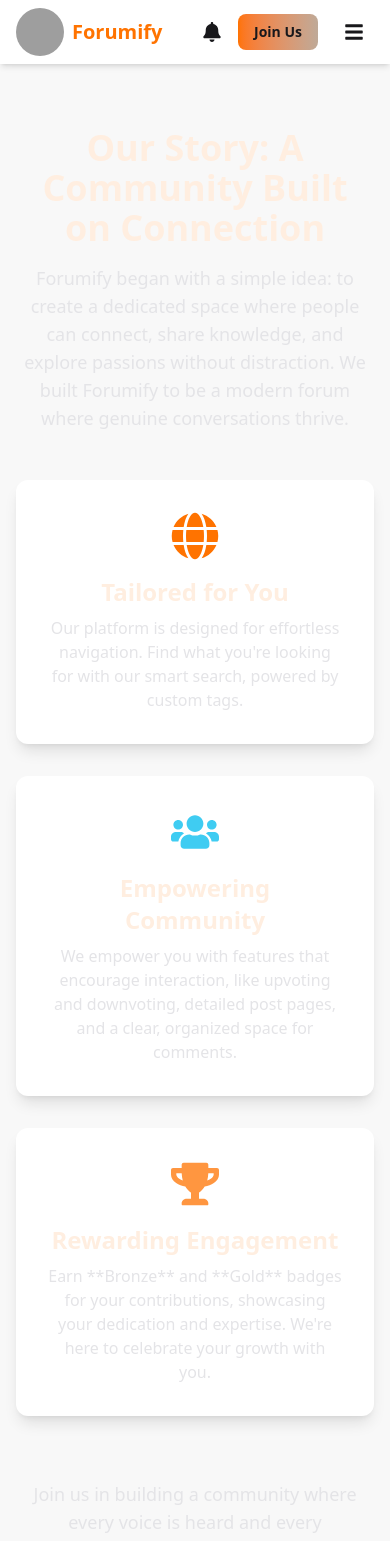
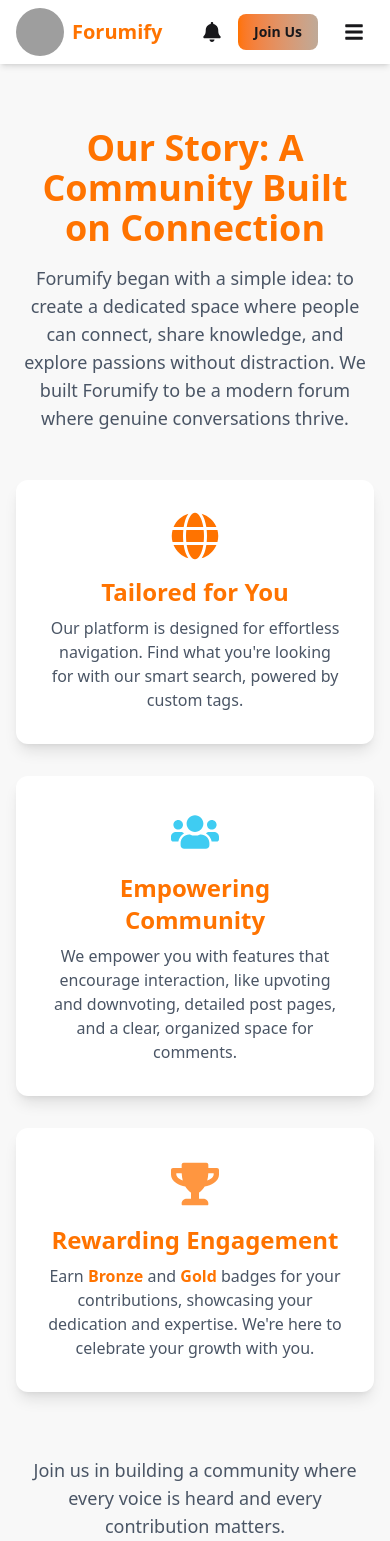
Before and after one commit to sinclaire-white/forumify-client, a React (Vite) app: page /about in a window 390 px wide. Shown: the top 1541 px of the page. Built offline with nearby package versions, Linux system fonts and the light colour scheme; no server answers; grey boxes are pictures that could not be loaded.

Commit message:
fixed some color issues

```diff
--- a/src/components/About.jsx
+++ b/src/components/About.jsx
@@ -1,4 +1,3 @@
-
 import { FaUsers, FaGlobe, FaTrophy } from 'react-icons/fa';
 
 const About = () => {
@@ -7,8 +6,9 @@ const About = () => {
       <div className="container px-4 mx-auto md:px-8">
         {/* Header Section */}
         <div className="mb-12 text-center">
-          <h1 className="text-4xl font-bold md:text-5xl text-neutral">Our Story: A Community Built on Connection</h1>
-          <p className="max-w-3xl mx-auto mt-4 text-lg text-neutral-content">
+          <h1 className="text-4xl font-bold md:text-5xl text-primary">Our Story: A Community Built on Connection</h1>
+
+          <p className="max-w-3xl mx-auto mt-4 text-lg text-gray-600">
             Forumify began with a simple idea: to create a dedicated space where people can connect, share knowledge, and explore passions without distraction. We built Forumify to be a modern forum where genuine conversations thrive.
           </p>
         </div>
@@ -20,8 +20,9 @@ const About = () => {
             <div className="flex justify-center mb-4 text-primary">
               <FaGlobe className="text-5xl" />
             </div>
-            <h2 className="text-2xl font-semibold text-neutral">Tailored for You</h2>
-            <p className="mt-2 text-neutral-content">
+            <h2 className="text-2xl font-semibold text-primary">Tailored for You</h2>
+
+            <p className="mt-2 text-gray-600">
               Our platform is designed for effortless navigation. Find what you're looking for with our smart search, powered by custom tags.
             </p>
           </div>
@@ -31,8 +32,9 @@ const About = () => {
             <div className="flex justify-center mb-4 text-secondary">
               <FaUsers className="text-5xl" />
             </div>
-            <h2 className="text-2xl font-semibold text-neutral">Empowering Community</h2>
-            <p className="mt-2 text-neutral-content">
+            <h2 className="text-2xl font-semibold text-primary">Empowering Community</h2>
+
+            <p className="mt-2 text-gray-600">
               We empower you with features that encourage interaction, like upvoting and downvoting, detailed post pages, and a clear, organized space for comments.
             </p>
           </div>
@@ -42,16 +44,18 @@ const About = () => {
             <div className="flex justify-center mb-4 text-accent">
               <FaTrophy className="text-5xl" />
             </div>
-            <h2 className="text-2xl font-semibold text-neutral">Rewarding Engagement</h2>
-            <p className="mt-2 text-neutral-content">
-              Earn **Bronze** and **Gold** badges for your contributions, showcasing your dedication and expertise. We're here to celebrate your growth with you.
+            <h2 className="text-2xl font-semibold text-primary">Rewarding Engagement</h2>
+
+            <p className="mt-2 text-gray-600">
+              Earn <strong className="font-bold text-primary">Bronze</strong> and <strong className="font-bold text-primary">Gold</strong> badges for your contributions, showcasing your dedication and expertise. We're here to celebrate your growth with you.
             </p>
           </div>
         </div>
 
         {/* Call to Action */}
         <div className="mt-16 text-center">
-          <p className="text-lg text-neutral-content">
+          {/* Fix: Changed text-neutral-content to a more visible color */}
+          <p className="text-lg text-gray-600">
             Join us in building a community where every voice is heard and every contribution matters.
           </p>
           {/* Example button for a "Join" or "Explore" call to action */}
--- a/src/components/Contact.jsx
+++ b/src/components/Contact.jsx
@@ -7,28 +7,6 @@ const Contact = () => {
   const { register, handleSubmit, formState: { errors }, reset } = useForm();
 
   const onSubmit = (data) => {
-    // This is where you would normally send the data to your backend API.
-    // Since you don't have a contact endpoint, this part is commented out.
-
-    // Example of a backend call:
-    // axios.post('YOUR_API_ENDPOINT/contact', data)
-    //   .then(res => {
-    //     Swal.fire({
-    //       icon: 'success',
-    //       title: 'Message Sent!',
-    //       text: 'Thank you for your message. We will get back to you soon.',
-    //     });
-    //     reset();
-    //   })
-    //   .catch(err => {
-    //     Swal.fire({
-    //       icon: 'error',
-    //       title: 'Oops...',
-    //       text: 'Something went wrong. Please try again later.',
-    //     });
-    //   });
-
-    // We'll just show a success alert and reset the form for now.
     Swal.fire({
       icon: 'success',
       title: 'Message Sent!',
@@ -42,27 +20,30 @@ const Contact = () => {
     <div className="min-h-screen py-16 bg-base-200">
       <div className="container px-4 mx-auto md:px-8">
         <div className="mb-12 text-center">
-          <h1 className="text-4xl font-bold md:text-5xl text-neutral">Contact Us</h1>
-          <p className="max-w-3xl mx-auto mt-4 text-lg text-neutral-content">
+          <h1 className="text-4xl font-bold md:text-5xl text-primary">Contact Us</h1>
+
+          <p className="max-w-3xl mx-auto mt-4 text-base-content">
             We'd love to hear from you. Your feedback is what helps us make Forumify a better place for everyone.
           </p>
         </div>
 
-        <div className="grid grid-cols-1 gap-12 p-8 bg-white shadow-lg lg:grid-cols-2 md:p-12 rounded-xl">
+        <div className="grid grid-cols-1 gap-12 p-8 shadow-lg bg-base-300 lg:grid-cols-2 md:p-12 rounded-xl">
           {/* Contact Information Section */}
           <div className="space-y-6">
-            <h2 className="text-3xl font-bold text-neutral">Get in touch</h2>
-            <p className="text-neutral-content">
+            <h2 className="text-3xl font-bold text-primary">Get in touch</h2>
+
+            <p className="text-gray-600">
               Fill out the form below or reach out to us through our contact channels.
             </p>
-            <div className="space-y-4 text-neutral-content">
+            {/* Fix: Changed text-primary-content to a more visile color */}
+            <div className="space-y-4 text-gray-600">
               <p><strong>General Inquiries:</strong> <a href="mailto:support@forumify.com" className="link link-hover">support@forumify.com</a></p>
               <p><strong>Partnerships:</strong> <a href="mailto:partnerships@forumify.com" className="link link-hover">partnerships@forumify.com</a></p>
               <p><strong>Report an Issue:</strong> <a href="mailto:report@forumify.com" className="link link-hover">report@forumify.com</a></p>
             </div>
 
             <div className="mt-8">
-              <h3 className="text-xl font-semibold text-neutral">Connect With Us</h3>
+              <h3 className="text-xl font-semibold text-primary">Connect With Us</h3>
               <div className="flex mt-4 space-x-4 text-3xl">
                 <a href="https://facebook.com" target="_blank" rel="noopener noreferrer" className="text-blue-600 transition-colors duration-300 hover:text-blue-800">
                   <FaFacebook />
--- a/src/components/Faq.jsx
+++ b/src/components/Faq.jsx
@@ -28,20 +28,20 @@ const Faq = () => {
     <div className="min-h-screen py-16 bg-base-200">
       <div className="container px-4 mx-auto md:px-8">
         <div className="mb-12 text-center">
-          <h1 className="text-4xl font-bold md:text-5xl text-neutral">Frequently Asked Questions</h1>
-          <p className="max-w-3xl mx-auto mt-4 text-lg text-neutral-content">
+          <h1 className="text-4xl font-bold md:text-5xl text-primary">Frequently Asked Questions</h1>
+          <p className="max-w-3xl mx-auto mt-4 text-lg text-secondary">
             Can't find the answer you're looking for? Feel free to contact us.
           </p>
         </div>
 
         <div className="max-w-4xl mx-auto space-y-4">
           {faqs.map((faq, index) => (
-            <div key={index} className="bg-white shadow-lg collapse collapse-plus rounded-xl">
+            <div key={index} className="shadow-lg bg-base-300 collapse collapse-plus rounded-xl">
               <input type="radio" name="my-accordion-3" id={`accordion-${index}`} defaultChecked={index === 0} />
-              <div className="text-xl font-medium collapse-title text-neutral">
+              <div className="text-xl font-medium collapse-title text-primary">
                 <label htmlFor={`accordion-${index}`}>{faq.question}</label>
               </div>
-              <div className="collapse-content text-neutral-content">
+              <div className="collapse-content">
                 <p>{faq.answer}</p>
               </div>
             </div>
```
